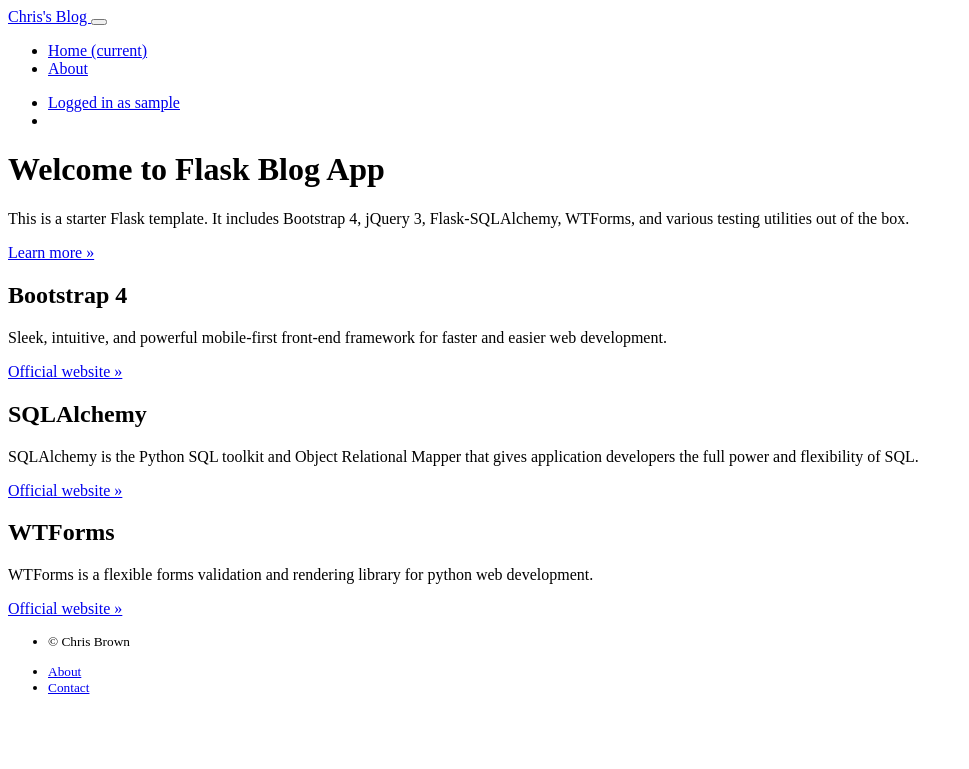
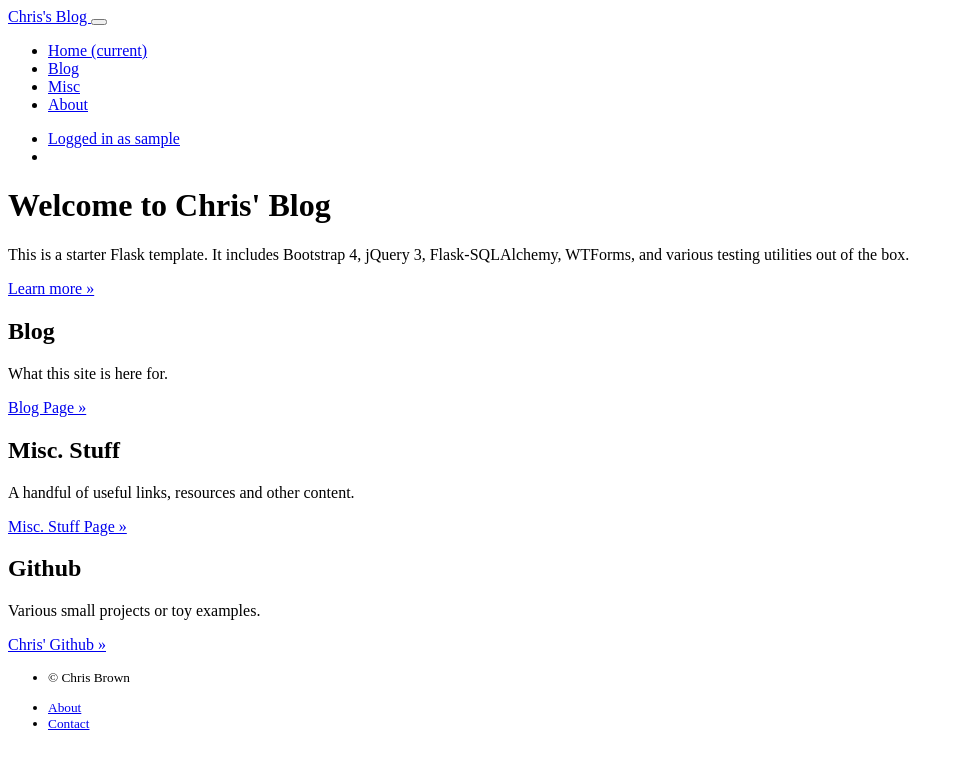
Before and after one commit to cbrown1234/flask_block_app, a Flask app: template flask_blog_app/templates/public/home.html in a window 1280 px wide. Shown: the top 769 px of the page, without its empty margins (0-969 px from the left). Run offline with Flask 2, Linux system fonts and the light colour scheme; the template is opened without the code that fills it, so the values that code supplies are empty; the visitor is signed in with stand-in values (Sample User, id 1); data comes from the database, SQL or seed files in the repository; parts of the project's set-up code (start-up, migrations or seed data) failed here and were passed over.

Commit message:
New Page placeholders

```diff
--- a/flask_blog_app/public/views.py
+++ b/flask_blog_app/public/views.py
@@ -61,3 +61,17 @@
     """About page."""
     form = LoginForm(request.form)
     return render_template('public/about.html', form=form)
+
+
+@blueprint.route('/blog/')
+def blog():
+    """Blog page."""
+    form = LoginForm(request.form)
+    return render_template('public/blog.html', form=form)
+
+
+@blueprint.route('/misc/')
+def misc():
+    """Misc page."""
+    form = LoginForm(request.form)
+    return render_template('public/misc.html', form=form)
--- a/flask_blog_app/templates/nav.html
+++ b/flask_blog_app/templates/nav.html
@@ -14,6 +14,12 @@
         <a class="nav-link" href="{{ url_for('public.home') }}">Home
           <span class="sr-only">(current)</span>
         </a>
+      </li>
+      <li class="nav-item">
+        <a class="nav-link" href="{{ url_for('public.blog') }}">Blog</a>
+      </li>
+      <li class="nav-item">
+        <a class="nav-link" href="{{ url_for('public.misc') }}">Misc</a>
       </li>
       <li class="nav-item">
         <a class="nav-link" href="{{ url_for('public.about') }}">About</a>
--- a/flask_blog_app/templates/public/home.html
+++ b/flask_blog_app/templates/public/home.html
@@ -5,7 +5,7 @@
 <div class="jumbotron">
     <div class="container">
 
-      <h1 class="display-3">Welcome to Flask Blog App</h1>
+      <h1 class="display-3">Welcome to Chris' Blog</h1>
 
       <p>This is a starter Flask template. It includes Bootstrap 4, jQuery 3, Flask-SQLAlchemy, WTForms, and various testing utilities out of the box.</p>
       <p><a href="https://github.com/sloria/cookiecutter-flask" class="btn btn-primary btn-large">Learn more &raquo;</a></p>
@@ -15,19 +15,19 @@
 <div class="container">
   <div class="row">
     <div class="col-lg-4">
-      <h2><i class="fa fa-code"></i> Bootstrap 4</h2>
-      <p>Sleek, intuitive, and powerful mobile-first front-end framework for faster and easier web development.</p>
-      <p><a class="btn btn-outline-secondary" href="http://getbootstrap.com/">Official website &raquo;</a></p>
+      <h2><i class="fa fa-code"></i> Blog</h2>
+      <p>What this site is here for.</p>
+      <p><a class="btn btn-outline-secondary" href="{{ url_for('public.blog') }}">Blog Page &raquo;</a></p>
     </div>
     <div class="col-lg-4">
-      <h2><i class="fa fa-flask"></i> SQLAlchemy</h2>
-      <p>SQLAlchemy is the Python SQL toolkit and Object Relational Mapper that gives application developers the full power and flexibility of SQL.</p>
-      <p><a href="http://www.sqlalchemy.org/" class="btn btn-outline-secondary">Official website &raquo;</a></p>
+      <h2><i class="fa fa-flask"></i> Misc. Stuff</h2>
+      <p>A handful of useful links, resources and other content.</p>
+      <p><a href="{{ url_for('public.misc') }}" class="btn btn-outline-secondary">Misc. Stuff Page &raquo;</a></p>
    </div>
     <div class="col-lg-4">
-      <h2><i class="fa fa-edit"></i> WTForms</h2>
-      <p>WTForms is a flexible forms validation and rendering library for python web development.</p>
-      <p><a href="http://wtforms.simplecodes.com/" class="btn btn-outline-secondary">Official website &raquo;</a></p>
+      <h2><i class="fa fa-edit"></i> Github</h2>
+      <p>Various small projects or toy examples.</p>
+      <p><a href="https://github.com/cbrown1234" class="btn btn-outline-secondary">Chris' Github &raquo;</a></p>
     </div>
   </div><!-- /.row -->
 </div>
```
Also changed, not shown: flask_blog_app/templates/public/blog.html (added, +11 -0 lines), flask_blog_app/templates/public/misc.html (added, +11 -0 lines).
